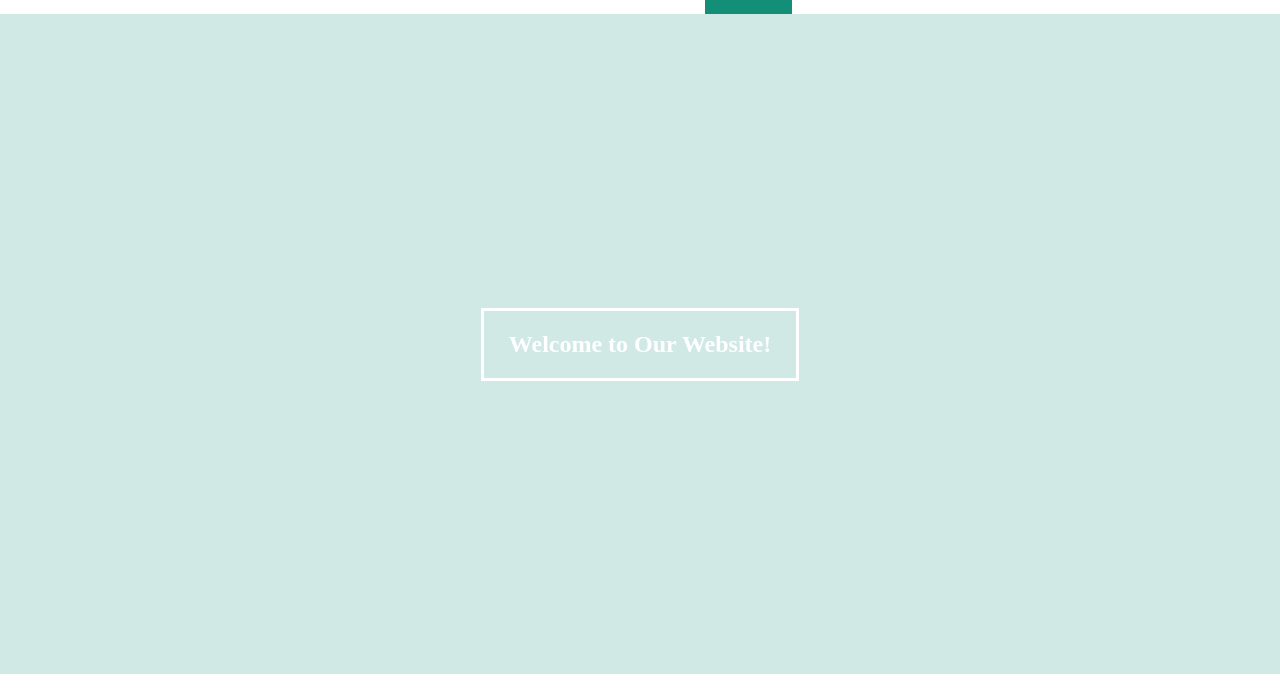
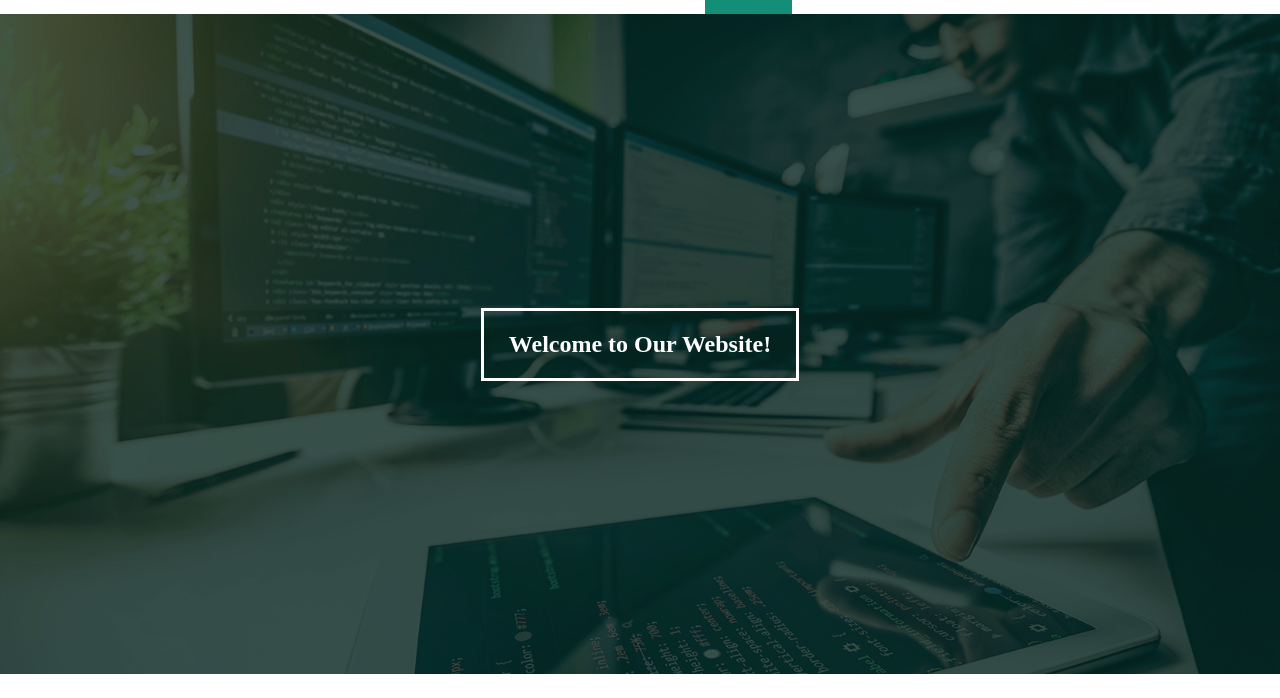
Before and after one commit to nandikakm/DFPS.github.io, a plain HTML site: page index.html in a window 1280 px wide. Shown: the part 102-800 px from the top of the page. Drawn offline with nearby package versions, Linux system fonts and the light colour scheme.

Commit message:
Update style.css

```diff
--- a/style.css
+++ b/style.css
@@ -97,7 +97,7 @@ header ul li a:hover {
 /* Banner */
 .banner {
 	height: 70vh;
-	background-image: url('../img/banner.jpg');
+	background-image: url('./banner.jpg');
 	background-size: cover;
 	position: relative;
 	display: flex;
```
